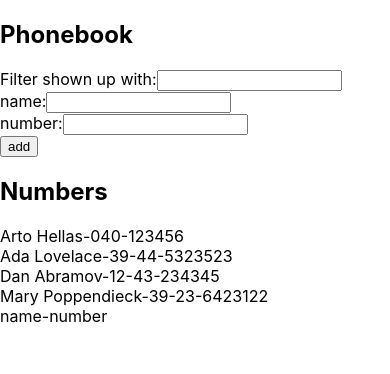
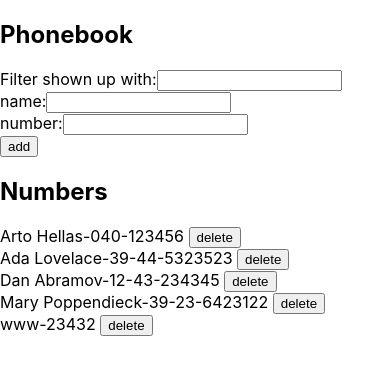
Before and after one commit to sauravgupta2800/fullstackopen-part2, a React (Create React App) app in the folder phonebook/: page / in a window 390 px wide. Shown: the top 374 px of the page. Built offline with nearby package versions, Linux system fonts and the light colour scheme; data requests are answered from the project's data file.

Commit message:
2.17: Phonebook step9

```diff
--- a/phonebook/db.json
+++ b/phonebook/db.json
@@ -21,8 +21,8 @@
       "id": 4
     },
     {
-      "name": "name",
-      "number": "number",
+      "name": "www",
+      "number": "23432",
       "id": 5
     }
   ]
--- a/phonebook/src/App.js
+++ b/phonebook/src/App.js
@@ -9,6 +9,10 @@ const Filter = ({ value, handleChange }) => {
       <input value={value} onChange={handleChange} />
     </div>
   );
+};
+
+const Button = ({ text, handleClick }) => {
+  return <button onClick={handleClick}>{text}</button>;
 };
 
 const PersonForm = ({
@@ -36,20 +40,21 @@ const PersonForm = ({
   );
 };
 
-const Person = ({ person }) => {
+const Person = ({ person, handleDelete }) => {
   return (
     <div>
-      {person.name}-{person.number}
+      {person.name}-{person.number}{" "}
+      <Button text="delete" handleClick={() => handleDelete(person)} />
     </div>
   );
 };
 
-const Persons = ({ persons }) => {
+const Persons = ({ persons, handleDelete }) => {
   return (
     <div>
       <h2>Numbers</h2>
       {persons.map((person) => (
-        <Person key={person.name} person={person} />
+        <Person key={person.name} person={person} handleDelete={handleDelete} />
       ))}
     </div>
   );
@@ -96,6 +101,15 @@ const App = () => {
       : persons;
   };
 
+  const handleDelete = ({ id, name }) => {
+    if (window.confirm(`Do you really want to delete ${name}?`)) {
+      personService.delete(id).then(() => {
+        const updatedPerson = persons.filter((person) => person.id !== id);
+        setPersons(updatedPerson);
+      });
+    }
+  };
+
   return (
     <div>
       <h2>Phonebook</h2>
@@ -110,7 +124,7 @@ const App = () => {
         handleNumberChange={(event) => setNewNumber(event.target.value)}
         handleSubmit={handleAddName}
       />
-      <Persons persons={filteredPersons()} />
+      <Persons persons={filteredPersons()} handleDelete={handleDelete} />
     </div>
   );
 };
--- a/phonebook/src/services/persons.js
+++ b/phonebook/src/services/persons.js
@@ -16,8 +16,14 @@ const update = (id, newObject) => {
   return request.then((response) => response.data);
 };
 
+const remove = (id) => {
+  const request = axios.delete(`${baseUrl}/${id}`);
+  return request.then((response) => response.data);
+};
+
 export default {
   getAll: getAll,
   create: create,
   update: update,
+  delete: remove,
 };
```
